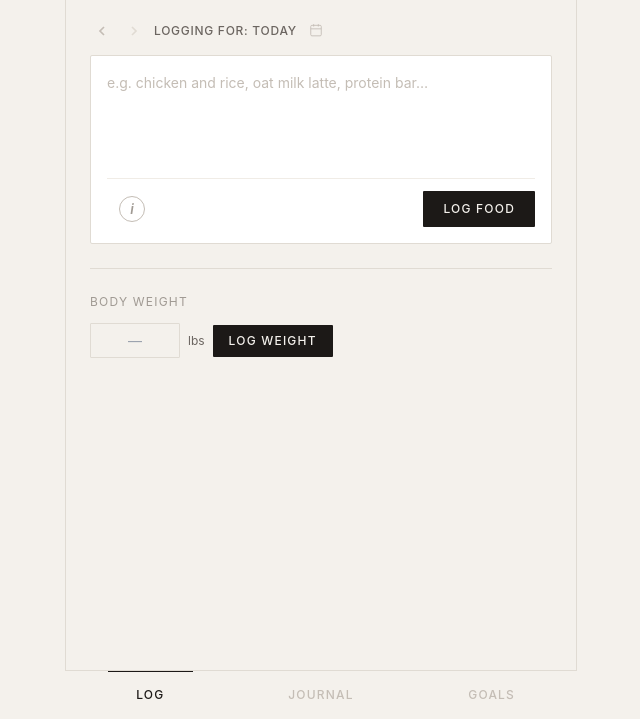
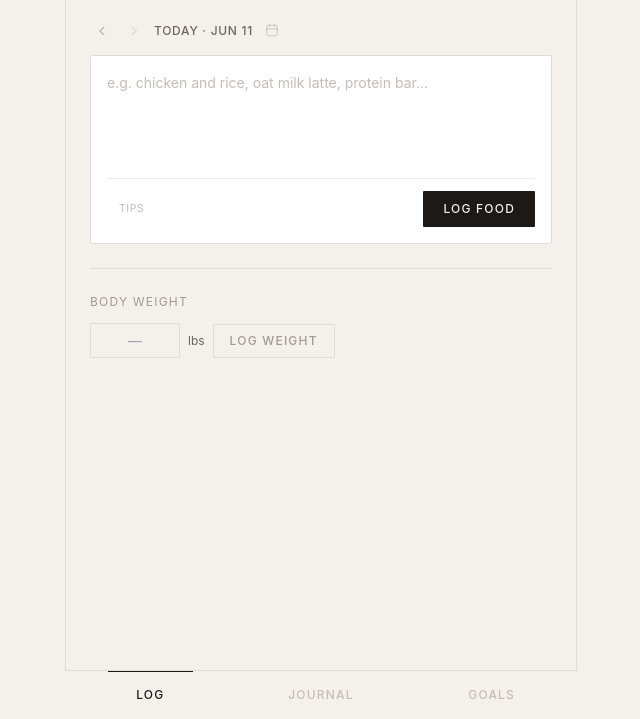
Before and after one commit to cosmos7550/macro-tracker, a website: page public/index.html in a window 1280 px wide. Shown: the part 81-800 px from the top of the page, without its empty margins (319-959 px from the left). Drawn offline with nearby package versions, Linux system fonts and the light colour scheme; no server answers.

Commit message:
some edits to the log page

```diff
--- a/public/app.js
+++ b/public/app.js
@@ -119,7 +119,7 @@ async function renderWeightLog() {
         'style="width:90px;border:1px solid #e0dbd3;border-radius:1px;padding:6px 10px;font-size:0.875rem;background:transparent;color:#1c1917;text-align:center" ' +
         'class="focus:outline-none focus:border-[#1c1917] transition-colors">' +
       '<span style="font-size:0.75rem;color:#6b6560">lbs</span>' +
-      '<button id="weight-save-btn" class="text-xs tracking-widest uppercase px-4 py-2 font-medium transition-all" style="background:#1c1917;color:#f4f1ec;border-radius:1px">Log Weight</button>' +
+      '<button id="weight-save-btn" class="text-xs tracking-widest uppercase px-4 py-2 font-medium transition-all" style="border:1px solid #e0dbd3;color:#a09a93;background:transparent;border-radius:1px">Log Weight</button>' +
       '<span id="weight-save-hint" style="font-size:0.7rem;color:#a09a93"></span>' +
     '</div>';
   var capturedDate = date;
@@ -529,7 +529,9 @@ function renderLogDateLabel() {
   if (!el) return;
   var isToday = logDate === todayKey();
   var d = new Date(logDate + 'T12:00:00');
-  var label = isToday ? 'Today' : d.toLocaleDateString([], { weekday: 'short', month: 'short', day: 'numeric' });
+  var label = isToday
+    ? 'Today · ' + d.toLocaleDateString([], { month: 'short', day: 'numeric' })
+    : d.toLocaleDateString([], { weekday: 'short', month: 'short', day: 'numeric' });
   el.textContent = label;
   el.style.color = '#6b6560';
   var nextBtn = document.getElementById('log-date-next');
@@ -965,7 +967,7 @@ async function renderConfirmModal() {
   actions.innerHTML =
     '<div class="grid grid-cols-2 gap-2">' +
       '<button id="confirm-discard" style="border:1px solid #e0dbd3;color:#a09a93;border-radius:1px;padding:10px;font-size:0.65rem;letter-spacing:0.1em;text-transform:uppercase;font-weight:500;transition:all 0.15s">Discard</button>' +
-      '<button id="confirm-add" style="background:#1c1917;color:#f4f1ec;border-radius:1px;padding:10px;font-size:0.65rem;letter-spacing:0.1em;text-transform:uppercase;font-weight:500;transition:all 0.15s">Add to Journal</button>' +
+      '<button id="confirm-add" style="background:#1c1917;color:#f4f1ec;border-radius:1px;padding:10px;font-size:0.65rem;letter-spacing:0.1em;text-transform:uppercase;font-weight:500;transition:all 0.15s">Save entry</button>' +
     '</div>';
   actions.style.display = '';
 
--- a/public/index.html
+++ b/public/index.html
@@ -47,7 +47,7 @@
           <button id="log-date-next" class="p-1 transition-colors" style="color:#c4bdb5">
             <svg width="16" height="16" viewBox="0 0 24 24" fill="none" stroke="currentColor" stroke-width="2.5"><path d="M9 18l6-6-6-6"/></svg>
           </button>
-          <span style="font-size:0.75rem;letter-spacing:0.06em;text-transform:uppercase;color:#6b6560;font-weight:500">Logging for: <span id="log-date-label"></span></span>
+          <span id="log-date-label" style="font-size:0.75rem;letter-spacing:0.06em;text-transform:uppercase;color:#6b6560;font-weight:500"></span>
           <div style="position:relative;display:inline-block">
             <button id="log-date-change" style="color:#c4bdb5;padding:4px" title="Change date">
               <svg width="14" height="14" viewBox="0 0 24 24" fill="none" stroke="currentColor" stroke-width="1.5"><rect x="3" y="4" width="18" height="18" rx="2"/><path d="M16 2v4M8 2v4M3 10h18"/></svg>
@@ -70,9 +70,9 @@
           <div class="flex items-center gap-3">
             <span id="food-char-hint" class="text-xs text-[#c4bdb5]"></span>
             <button id="tips-btn"
-              style="width:26px;height:26px;border-radius:50%;border:1px solid #c4bdb5;background:transparent;color:#a09a93;font-size:0.85rem;font-style:italic;font-weight:600;cursor:pointer;display:flex;align-items:center;justify-content:center;flex-shrink:0"
+              style="font-size:0.65rem;letter-spacing:0.06em;text-transform:uppercase;color:#c4bdb5;background:transparent;border:none;cursor:pointer;flex-shrink:0"
               aria-label="Logging tips"
-            >i</button>
+            >Tips</button>
           </div>
           <button
             id="log-submit-btn"
```
